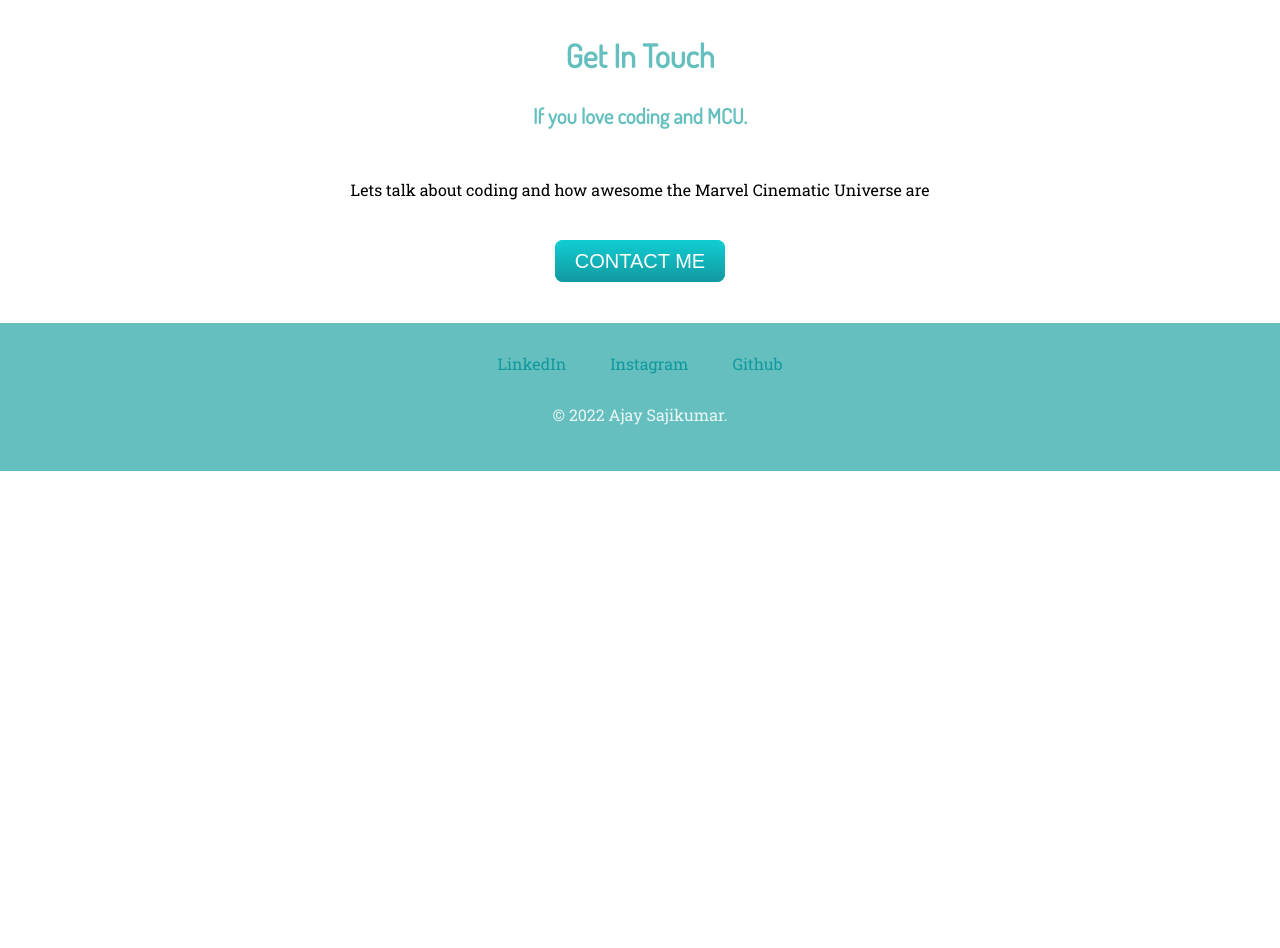
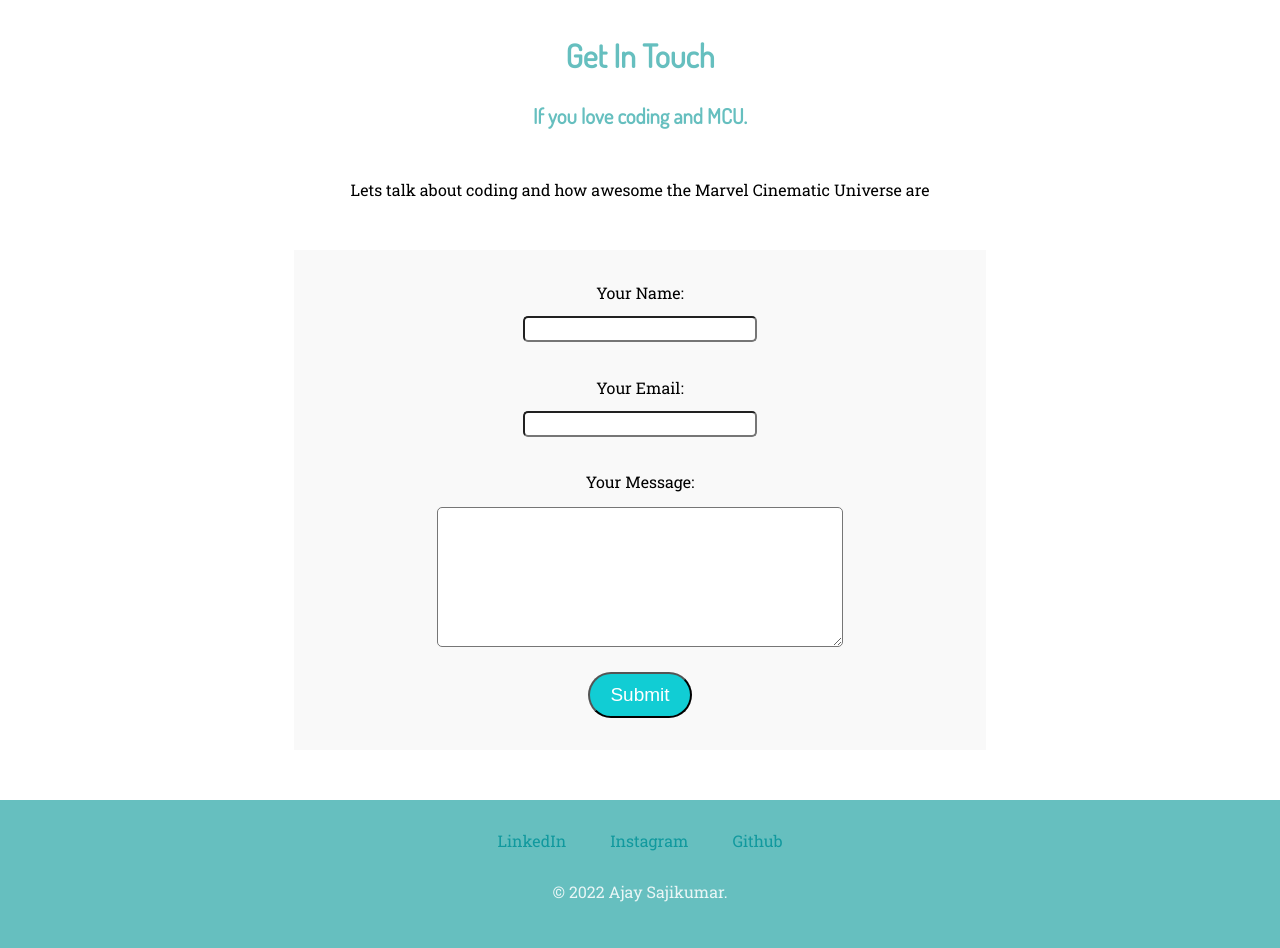
Before and after one commit to ajaysajikumar8/Ajay, a PHP site: page / in a window 1280 px wide. Shown: the part 2268-3216 px from the top of the page. Before the commit the page ends 2739 px from the top, so only its background shows below. Run offline with PHP 8.4, Linux system fonts and the light colour scheme; some web fonts are replaced.

Commit message:
added contact Us form

```diff
--- a/css/styles.css
+++ b/css/styles.css
@@ -86,18 +86,13 @@ a{
 }
 
 .btn {
-    background: #11cdd4;
-    background-image: -webkit-linear-gradient(top, #11cdd4,  #11999e);
-    background-image: -moz-linear-gradient(top, #11cdd4,  #11999e);
-    background-image: -ms-linear-gradient(top, #11cdd4,  #11999e);
-    background-image: -o-linear-gradient(top, #11cdd4,  #11999e);
-    background-image: linear-gradient(to bottom, #11cdd4,  #11999e);
-    -webkit-border-radius: 8;
-    -moz-border-radius: 8;
-    border-radius: 8px;
+    -webkit-border-radius: 28;
+    -moz-border-radius: 28;
+    border-radius: 28px;
     font-family: Arial;
     color: #ffffff;
-    font-size: 20px;
+    font-size: 19px;
+    background: #11cdd4;
     padding: 10px 20px 10px 20px;
     text-decoration: none;
   }
@@ -166,3 +161,30 @@ a{
     margin-left: 30px;
 
 }
+
+.contact-form{
+    margin: 3% 23%;
+    padding: 2em 7em;
+    background-color: #F9F9F9;
+    text-align: center;
+}
+
+input[type=text]{
+    width: 17em;
+    height: 1.5em;
+    margin: 1em 0em;
+    border-radius: 5px;
+
+}
+
+.contact-form label{
+    padding: 6px 17px;
+
+}
+
+#message{
+    margin-top: 15px;
+    width: 30em;
+    height: 10em;
+    border-radius: 5px;
+}
--- /dev/null
+++ b/data_insert.php
@@ -0,0 +1,24 @@
+<?php
+
+$server = "localhost";
+$user = "root";
+$password = "";
+$database = "portfolio";
+
+//Config
+$connection = mysqli_connect($server, $user, $password, $database);
+
+
+//Get data from contact form
+if (isset($_POST["submit"])) {
+    $name =  $_POST["name"];
+    $email = $_POST["email"];
+    $message = $_POST["message"];
+
+    $sql_command = "INSERT INTO `contact`(`id`, `name`, `email`, `message`)
+    VALUES (NULL,'$name','$email','$message')";
+
+    if (mysqli_query($connection, $sql_command)) {
+        echo "Your message has been sent :)<br><br>";
+    }
+}
--- a/index.html
+++ b/index.php
@@ -51,7 +51,18 @@
             <h2>Get In Touch</h2>
             <h3>If you love coding and MCU.</h3>
             <p class="contact-me-desc">Lets talk about coding and how awesome the Marvel Cinematic Universe are</p>
-            <a class="btn" href="mailto:ajaysajikumar8@gmail.com">CONTACT ME</a>
+            <?php include "data_insert.php" ?>
+            <div class="contact-form">
+            <form action="" method="POST">
+                <label for="name">Your Name: </label><br>
+                <input type="text" name="name" id="name"><br><br>
+                <label for="email" id="email">Your Email: </label><br>
+                <input type="text" name="email"><br><br>
+                <label for="message">Your Message: </label><br>
+                <textarea type="text" name="message" id="message"></textarea><br><br>
+                <input class="btn" type="submit" name="submit">
+            </form>
+            </div>
         </div>
     </div>
 
```
